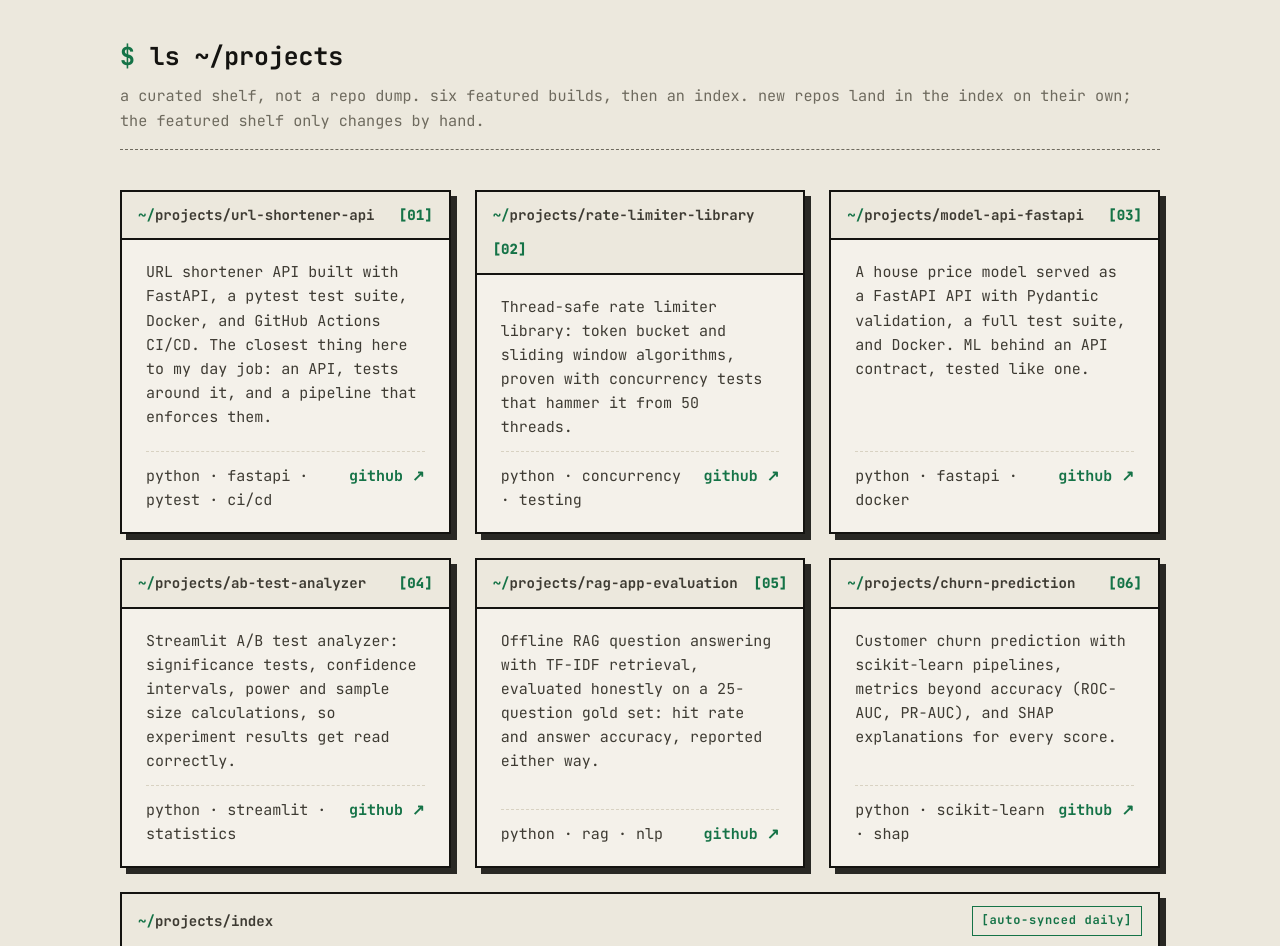
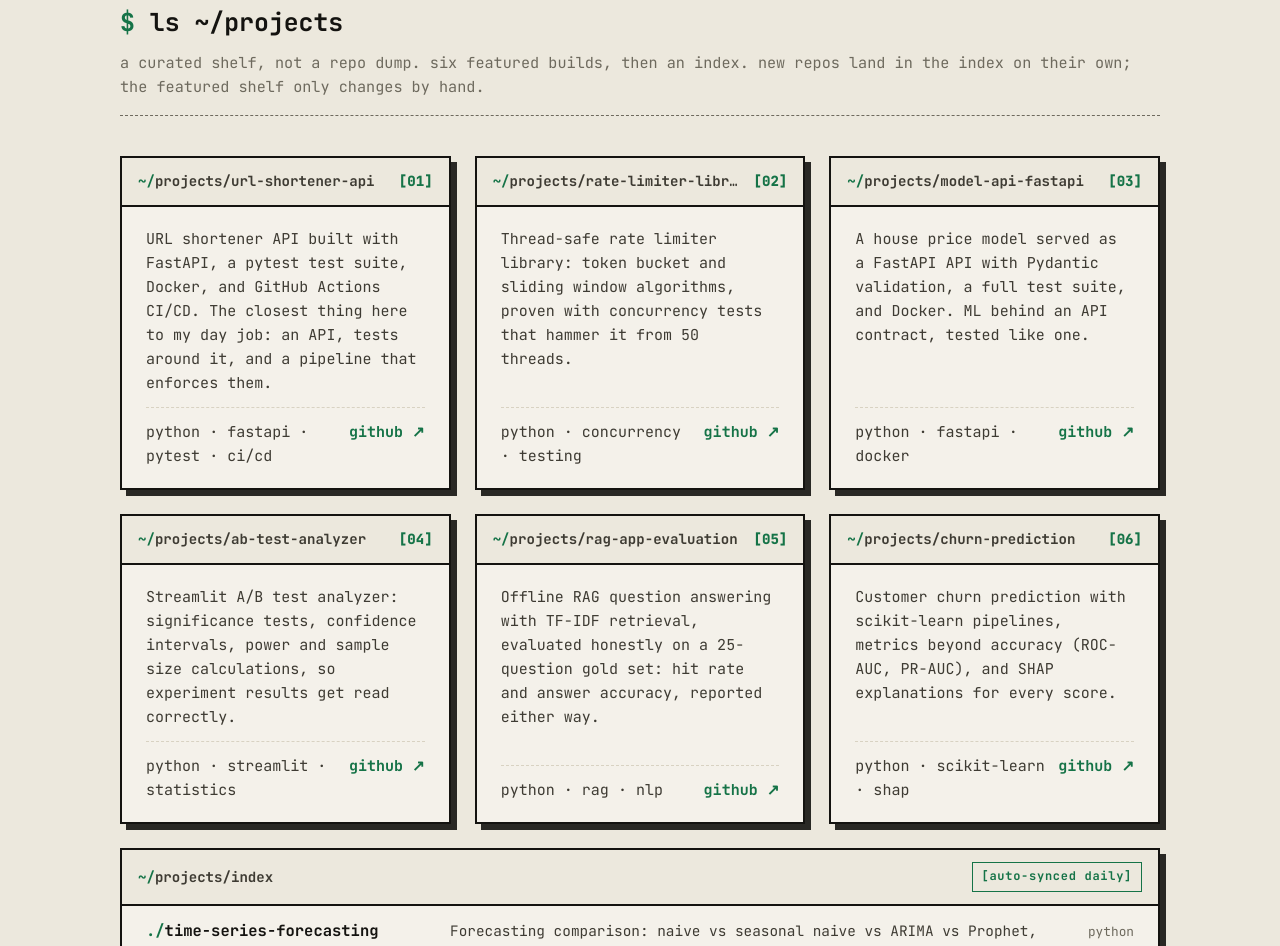
Before and after one commit to PunithNT/punith-portfolio, a plain HTML site: page index.html in a window 1280 px wide. Shown: the part 3069-4015 px from the top of the page. Drawn offline with Linux system fonts and the light colour scheme.

Commit message:
Polish: single-line card headers and equal-height project cards

```diff
--- a/index.html
+++ b/index.html
@@ -127,8 +127,9 @@ section.alt{background:var(--paper-2);border-block:2px solid var(--ink)}
 .js .reveal.in{opacity:1;transform:none}
 /* work boxes */
 .tui-box{background:var(--paper);border:2px solid var(--ink);box-shadow:6px 6px 0 rgba(20,19,16,.9)}
-.tui-head{display:flex;align-items:center;justify-content:space-between;gap:var(--s3);padding:12px 16px;border-bottom:2px solid var(--ink);background:var(--paper-2);font-size:.88rem;font-weight:700;flex-wrap:wrap}
-.tui-head .path{color:var(--ink-2)}
+.tui-head{display:flex;align-items:center;justify-content:space-between;gap:var(--s3);padding:12px 16px;border-bottom:2px solid var(--ink);background:var(--paper-2);font-size:.88rem;font-weight:700;flex-wrap:nowrap}
+.tui-head .path{color:var(--ink-2);min-width:0;overflow:hidden;text-overflow:ellipsis;white-space:nowrap}
+.tui-head .badge,.tui-head .proj-num{flex:none;white-space:nowrap}
 .tui-head .path::before{content:"~/";color:var(--green)}
 .badge{font-size:.75rem;font-weight:700;letter-spacing:.06em;padding:4px 9px;border:1.5px solid var(--ink)}
 .badge.pass{color:var(--green);border-color:var(--green)}
@@ -174,7 +175,7 @@ section.alt{background:var(--paper-2);border-block:2px solid var(--ink)}
 .proj-num{color:var(--green);font-weight:800}
 
 .proj-grid{display:grid;grid-template-columns:repeat(auto-fit,minmax(min(100%,320px),1fr));gap:var(--grid-gap)}
-.proj{display:flex;flex-direction:column}
+.proj{display:flex;flex-direction:column;height:100%}
 .proj-body{padding:20px 24px;display:flex;flex-direction:column;gap:var(--s3);flex:1}
 .proj-body > p{color:var(--ink-2);font-size:.94rem}
 .proj-meta{margin-top:auto;padding-top:var(--s3);border-top:1px dashed var(--line-soft);display:flex;justify-content:space-between;gap:var(--s3);font-size:.85rem;color:var(--muted)}
```
